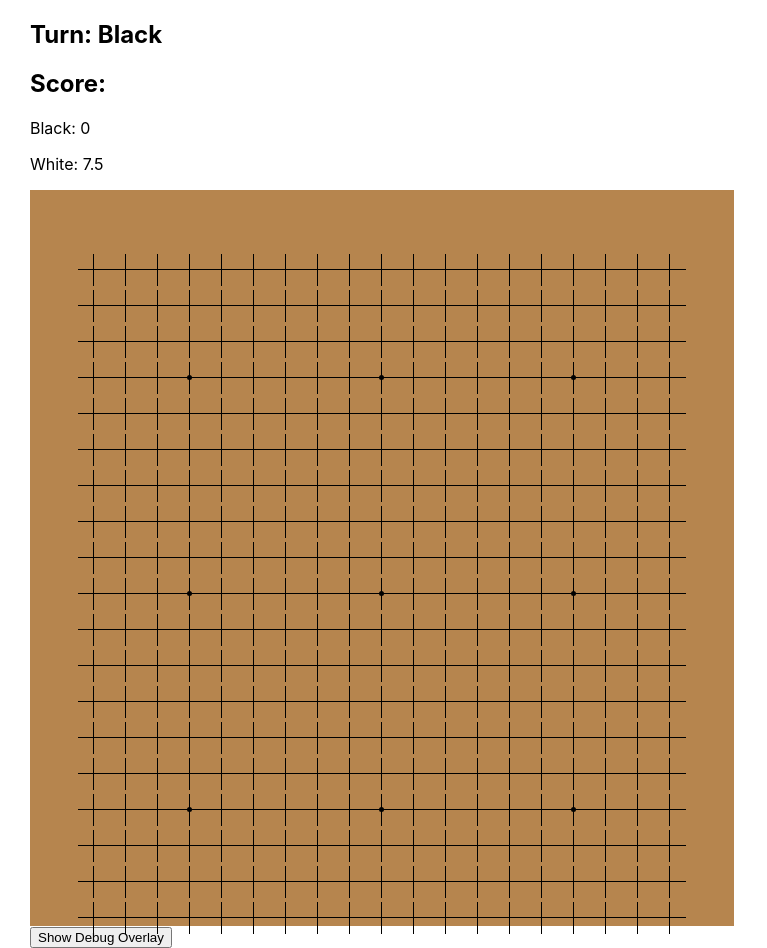
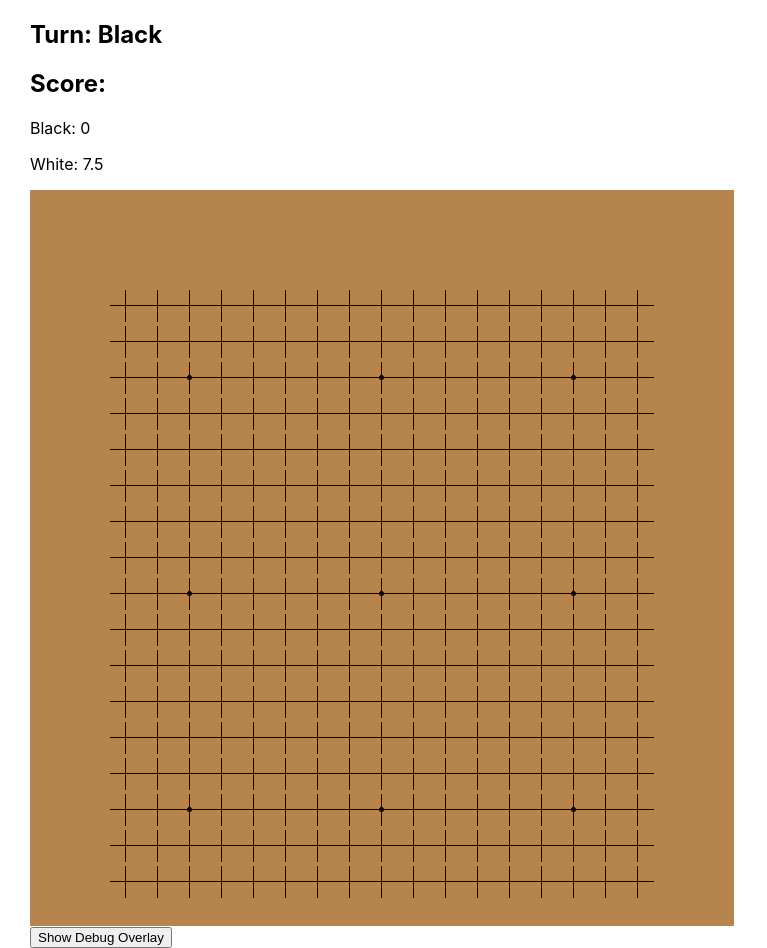
Before and after one commit to drew-ross/go-react, a React (Create React App) app: page / in a window 1280 px wide. Shown: the whole page, without its empty margins (0-767 px from the left). Built offline with nearby package versions, Linux system fonts and the light colour scheme.

Commit message:
Add lineStyle conditional string to handle side and corner line styling

```diff
--- a/src/components/Space/Space.tsx
+++ b/src/components/Space/Space.tsx
@@ -19,6 +19,33 @@ const Space = (props: SpaceProps): ReactElement => {
   const [isStarPoint] = useState<boolean>(() => {
     return STAR_POINTS.some((pointYX) => pointYX[0] === y && pointYX[1] === x);
   });
+  const [lineStyle] = useState<string>(() => {
+    if (y === 0) {
+      if (x === 0) {
+        return "--top-left";
+      } else if (x === 18) {
+        return "--top-right";
+      } else {
+        return "--top";
+      }
+    } else if (x === 0) {
+      if (y === 18) {
+        return "--bottom-left";
+      } else {
+        return "--left";
+      }
+    } else if (x === 18) {
+      if (y === 18) {
+        return "--bottom-right";
+      } else {
+        return "--right";
+      }
+    } else if (y === 18) {
+      return "--bottom";
+    } else {
+      return "";
+    }
+  });
 
   const handleClick = () => {
     handleMove(yx);
@@ -26,18 +53,14 @@ const Space = (props: SpaceProps): ReactElement => {
 
   return (
     <button className={`Space ${value[0]}`} onClick={handleClick}>
-      <div className='line-h' />
-      <div className='line-v' />
+      <div className={`line-h${lineStyle}`} />
+      <div className={`line-v${lineStyle}`} />
       <div className='stone-display' />
       {value[0] === "N" && (
         <div className={`hover-stone-display ${playerTurn}`} />
       )}
-      {isStarPoint && (
-        <div className='star-point' />
-      )}
-      {showDebug && (
-        <span className='debug-display'>{`${y}, ${x}`}</span>
-      )}
+      {isStarPoint && <div className='star-point' />}
+      {showDebug && <span className='debug-display'>{`${y}, ${x}`}</span>}
     </button>
   );
 };
```
